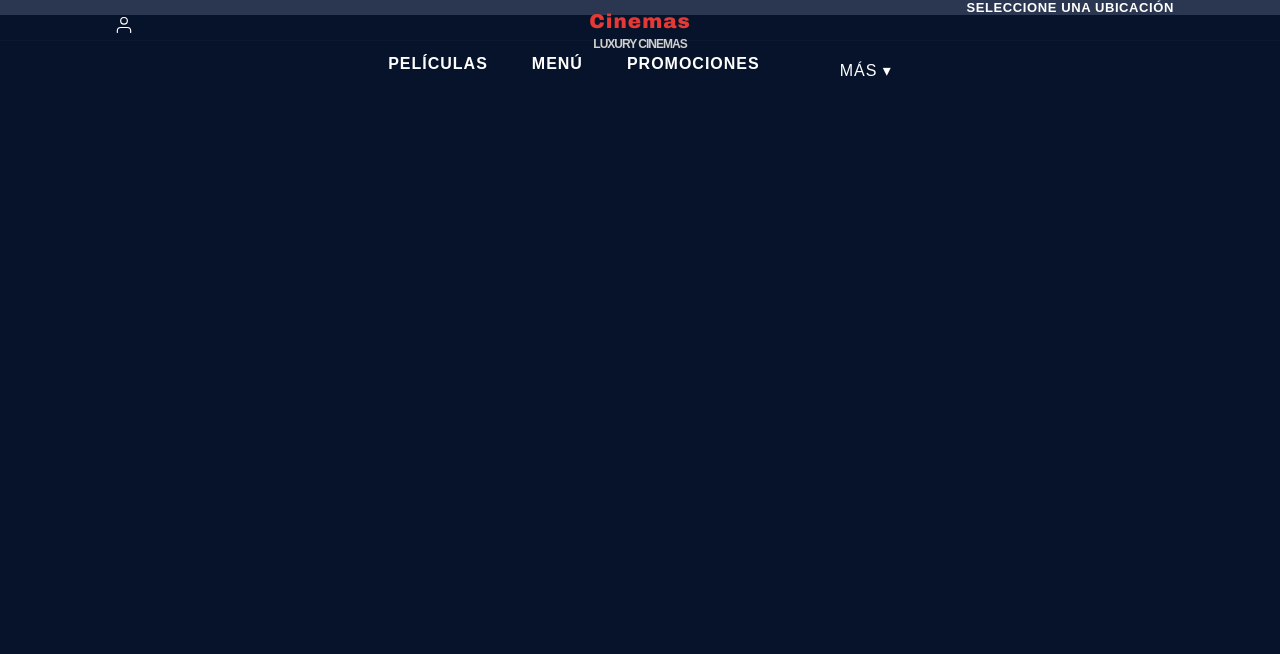
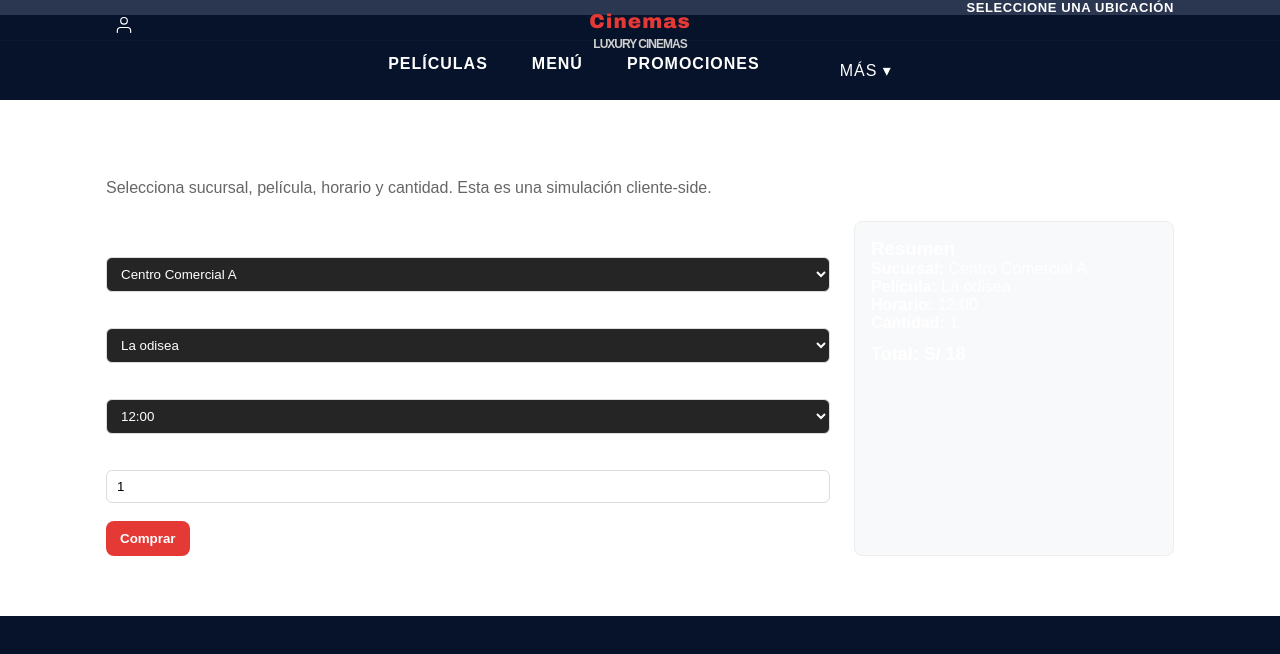
Before and after one commit to jhonmendozaperez14-source/proyecto-cine, a React (Create React App) app: page /boleteria in a window 1280 px wide. Shown: the top 654 px of the page. Built offline with nearby package versions, Linux system fonts and the light colour scheme.

Commit message:
Add Boleteria page and link Ver funciones/Entradas to /boleteria; make Boton use Link for internal routes

```diff
--- a/src/App.js
+++ b/src/App.js
@@ -6,6 +6,7 @@ import Menu from './pages/Menu';
 import Promociones from './pages/Promociones.jsx';
 import Formulario from './pages/Formulario';
 import HojaRegistro from './pages/Hoja_Registro';
+import Boleteria from './pages/Boleteria';
 import Cabecera from './components/Cabecera';
 
 function App() {
@@ -16,6 +17,7 @@ function App() {
         <Route path="/" element={<Principal />} />
         <Route path="/peliculas" element={<Peliculas />} />
         <Route path="/menu" element={<Menu />} />
+        <Route path="/boleteria" element={<Boleteria />} />
         <Route path="/promociones" element={<Promociones />} />
         <Route path="/formulario" element={<Formulario />} />
         <Route path="/hoja-registro" element={<HojaRegistro />} />
--- a/src/components/Banner.js
+++ b/src/components/Banner.js
@@ -42,7 +42,7 @@ export default function Banner() {
                 <h1 className="banner-title">{s.title}</h1>
                 <p className="banner-sub">Compra tus boletos fácilmente y disfruta la experiencia</p>
                 <div className="banner-ctas">
-                  <Boton href="#cartelera" variante="primario" className="boton-banner boton-banner-primario">Entradas</Boton>
+                  <Boton href="/boleteria" variante="primario" className="boton-banner boton-banner-primario">Entradas</Boton>
                   <Boton href="#promos" variante="borde" className="boton-banner boton-banner-borde">Promociones</Boton>
                 </div>
               </div>
--- a/src/components/Boton.js
+++ b/src/components/Boton.js
@@ -1,4 +1,5 @@
 import React from 'react';
+import { Link } from 'react-router-dom';
 import '../estilos-css/boton.css';
 
 export default function Boton({
@@ -20,6 +21,15 @@ export default function Boton({
     .join(' ');
 
   if (href) {
+    // Use react-router Link for internal routes (starting with '/') to avoid full page reload
+    if (href.startsWith('/')) {
+      return (
+        <Link className={clases} to={href} {...props}>
+          {children}
+        </Link>
+      );
+    }
+
     return (
       <a className={clases} href={href} {...props}>
         {children}
--- a/src/components/Tarjeta.js
+++ b/src/components/Tarjeta.js
@@ -9,7 +9,7 @@ export default function Tarjeta({ title, img }) {
         <img src={img} alt={title} />
         <div className="superposicion-pelicula">
           <div className="titulo-superposicion">{title}</div>
-          <Boton href="#funciones" variante="primario" tamano="normal">Ver funciones</Boton>
+          <Boton href="/boleteria" variante="primario" tamano="normal">Ver funciones</Boton>
         </div>
       </div>
 
--- /dev/null
+++ b/src/estilos-css/boleteria.css
@@ -0,0 +1,68 @@
+/* Styles for boleteria page */
+.boleteria-page {
+  padding: 36px 0 60px;
+  background: #fff;
+}
+
+.boleteria-container {
+  max-width: 1100px;
+  margin: 0 auto;
+  padding: 0 16px;
+}
+
+.boleteria-sub {
+  color: #666;
+  margin: 6px 0 24px;
+}
+
+.boleteria-grid {
+  display: grid;
+  grid-template-columns: 1fr 320px;
+  gap: 24px;
+}
+
+.boleteria-form label {
+  display: block;
+  margin-top: 12px;
+  font-weight: 700;
+}
+
+.boleteria-form select,
+.boleteria-form input[type="number"] {
+  width: 100%;
+  padding: 8px 10px;
+  margin-top: 6px;
+  border-radius: 6px;
+  border: 1px solid #ddd;
+}
+
+.boleteria-actions {
+  margin-top: 18px;
+}
+
+.comprar-btn {
+  background: #e53935;
+  color: #fff;
+  border: none;
+  padding: 10px 14px;
+  border-radius: 8px;
+  font-weight: 800;
+  cursor: pointer;
+}
+
+.boleteria-summary {
+  background: #f8f9fb;
+  padding: 16px;
+  border-radius: 8px;
+  border: 1px solid #eee;
+}
+
+.boleteria-total {
+  margin-top: 12px;
+  font-size: 18px;
+  font-weight: 900;
+}
+
+@media (max-width: 900px) {
+  .boleteria-grid { grid-template-columns: 1fr; }
+}
--- /dev/null
+++ b/src/pages/Boleteria.js
@@ -0,0 +1,80 @@
+import React, { useState } from 'react';
+import '../estilos-css/boleteria.css';
+
+const sucursales = [
+  { id: 's1', name: 'Centro Comercial A' },
+  { id: 's2', name: 'Plaza Norte' },
+  { id: 's3', name: 'Mall Sur' }
+];
+
+const peliculasEjemplo = [
+  { id: 'p1', title: 'La odisea', basePrice: 18 },
+  { id: 'p2', title: 'Sólo una noche', basePrice: 22 },
+  { id: 'p3', title: 'El borde de la guerra', basePrice: 20 }
+];
+
+const horarios = ['12:00', '15:30', '18:45', '21:00'];
+
+export default function Boleteria() {
+  const [sucursal, setSucursal] = useState(sucursales[0].id);
+  const [pelicula, setPelicula] = useState(peliculasEjemplo[0].id);
+  const [hora, setHora] = useState(horarios[0]);
+  const [cantidad, setCantidad] = useState(1);
+
+  const selectedMovie = peliculasEjemplo.find((p) => p.id === pelicula);
+  const price = selectedMovie ? selectedMovie.basePrice * cantidad : 0;
+
+  function handleComprar() {
+    alert(`Compra simulada:\nSucursal: ${sucursal}\nPelícula: ${selectedMovie.title}\nHora: ${hora}\nCantidad: ${cantidad}\nTotal: S/ ${price}`);
+  }
+
+  return (
+    <main className="boleteria-page">
+      <div className="container boleteria-container">
+        <h1>Boletería</h1>
+        <p className="boleteria-sub">Selecciona sucursal, película, horario y cantidad. Esta es una simulación cliente-side.</p>
+
+        <div className="boleteria-grid">
+          <div className="boleteria-form">
+            <label>Sucursal</label>
+            <select value={sucursal} onChange={(e) => setSucursal(e.target.value)}>
+              {sucursales.map((s) => (
+                <option key={s.id} value={s.id}>{s.name}</option>
+              ))}
+            </select>
+
+            <label>Película</label>
+            <select value={pelicula} onChange={(e) => setPelicula(e.target.value)}>
+              {peliculasEjemplo.map((p) => (
+                <option key={p.id} value={p.id}>{p.title}</option>
+              ))}
+            </select>
+
+            <label>Horario</label>
+            <select value={hora} onChange={(e) => setHora(e.target.value)}>
+              {horarios.map((h) => (
+                <option key={h} value={h}>{h}</option>
+              ))}
+            </select>
+
+            <label>Cantidad</label>
+            <input type="number" min="1" value={cantidad} onChange={(e) => setCantidad(Math.max(1, Number(e.target.value)))} />
+
+            <div className="boleteria-actions">
+              <button className="comprar-btn" onClick={handleComprar}>Comprar</button>
+            </div>
+          </div>
+
+          <aside className="boleteria-summary">
+            <h3>Resumen</h3>
+            <p><strong>Sucursal:</strong> {sucursales.find(s => s.id === sucursal).name}</p>
+            <p><strong>Película:</strong> {selectedMovie.title}</p>
+            <p><strong>Horario:</strong> {hora}</p>
+            <p><strong>Cantidad:</strong> {cantidad}</p>
+            <div className="boleteria-total">Total: S/ {price}</div>
+          </aside>
+        </div>
+      </div>
+    </main>
+  );
+}
--- a/src/pages/Peliculas.js
+++ b/src/pages/Peliculas.js
@@ -1,5 +1,6 @@
 import React, { useRef } from 'react';
 import '../estilos-css/peliculas.css';
+import Boton from '../components/Boton';
 
 const peliculas = [
   {
@@ -92,9 +93,7 @@ export default function Peliculas({ mostrarCabecera = true }) {
                   </p>
                 </div>
 
-                <button className="pelicula-cta" type="button">
-                  {pelicula.btn}
-                </button>
+                <Boton href="/boleteria" className="pelicula-cta" variante="primario">{pelicula.btn}</Boton>
               </div>
 
               <div className="card-bottom">
```
